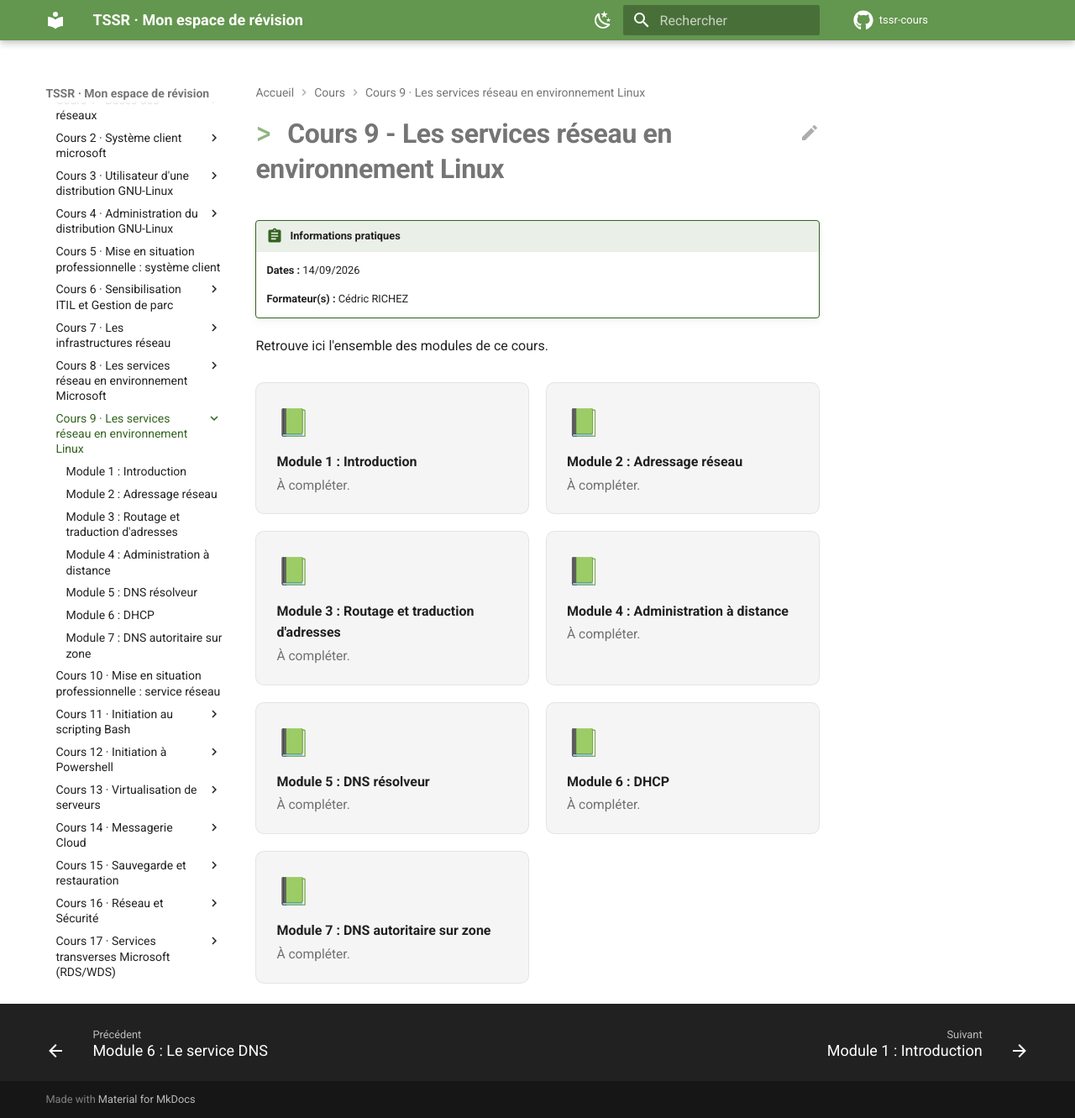
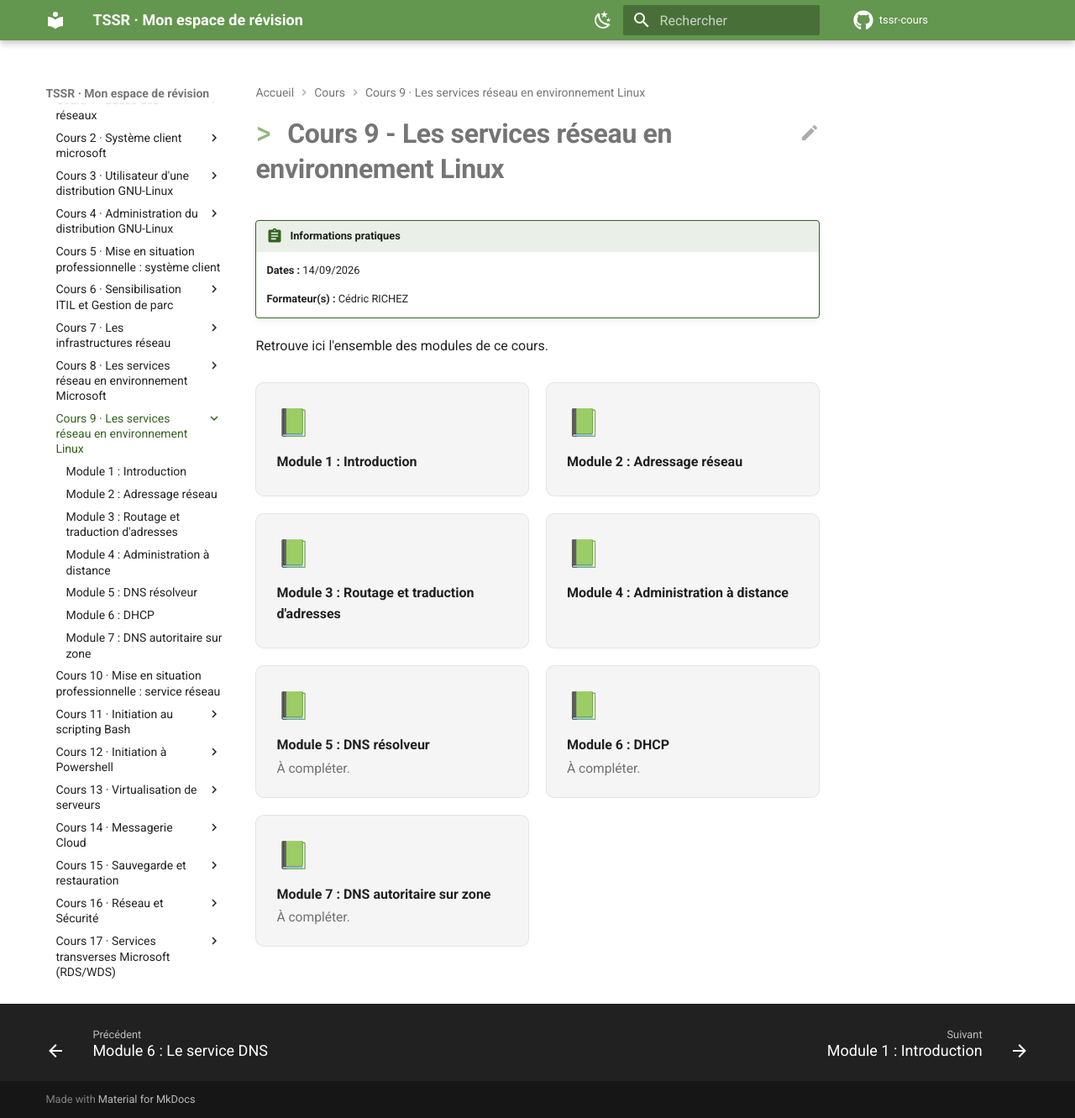
Before and after one commit to Kass-19/tssr-cours, an MkDocs documentation site: the page built from docs/cours/cours-09-les-services-reseau-en-environnement-linux/index.md, in a window 1280 px wide and 1331 px high. Shown: the whole window at 84% size. Built offline with MkDocs 1.6.1 and Material for MkDocs 9.7.7, drawn with Linux system fonts in a browser that asks for light colours; comment, search, counter and statistics services are not loaded.

Commit message:
Update index.md

```diff
--- a/docs/cours/cours-09-les-services-reseau-en-environnement-linux/index.md
+++ b/docs/cours/cours-09-les-services-reseau-en-environnement-linux/index.md
@@ -11,22 +11,22 @@ Retrouve ici l'ensemble des modules de ce cours.
   <a class="tssr-card" href="module-1-introduction/">
     <span class="tssr-card-icon">📗</span>
     <span class="tssr-card-title">Module 1 : Introduction</span>
-    <span class="tssr-card-desc">À compléter.</span>
+    <span class="tssr-card-desc">
   </a>
   <a class="tssr-card" href="module-2-adressage-reseau/">
     <span class="tssr-card-icon">📗</span>
     <span class="tssr-card-title">Module 2 : Adressage réseau</span>
-    <span class="tssr-card-desc">À compléter.</span>
+    <span class="tssr-card-desc">
   </a>
   <a class="tssr-card" href="module-3-routage-et-traduction-d-adresses/">
     <span class="tssr-card-icon">📗</span>
     <span class="tssr-card-title">Module 3 : Routage et traduction d'adresses</span>
-    <span class="tssr-card-desc">À compléter.</span>
+    <span class="tssr-card-desc">
   </a>
   <a class="tssr-card" href="module-4-administration-a-distance/">
     <span class="tssr-card-icon">📗</span>
     <span class="tssr-card-title">Module 4 : Administration à distance</span>
-    <span class="tssr-card-desc">À compléter.</span>
+    <span class="tssr-card-desc">
   </a>
   <a class="tssr-card" href="module-5-dns-resolveur/">
     <span class="tssr-card-icon">📗</span>
```
